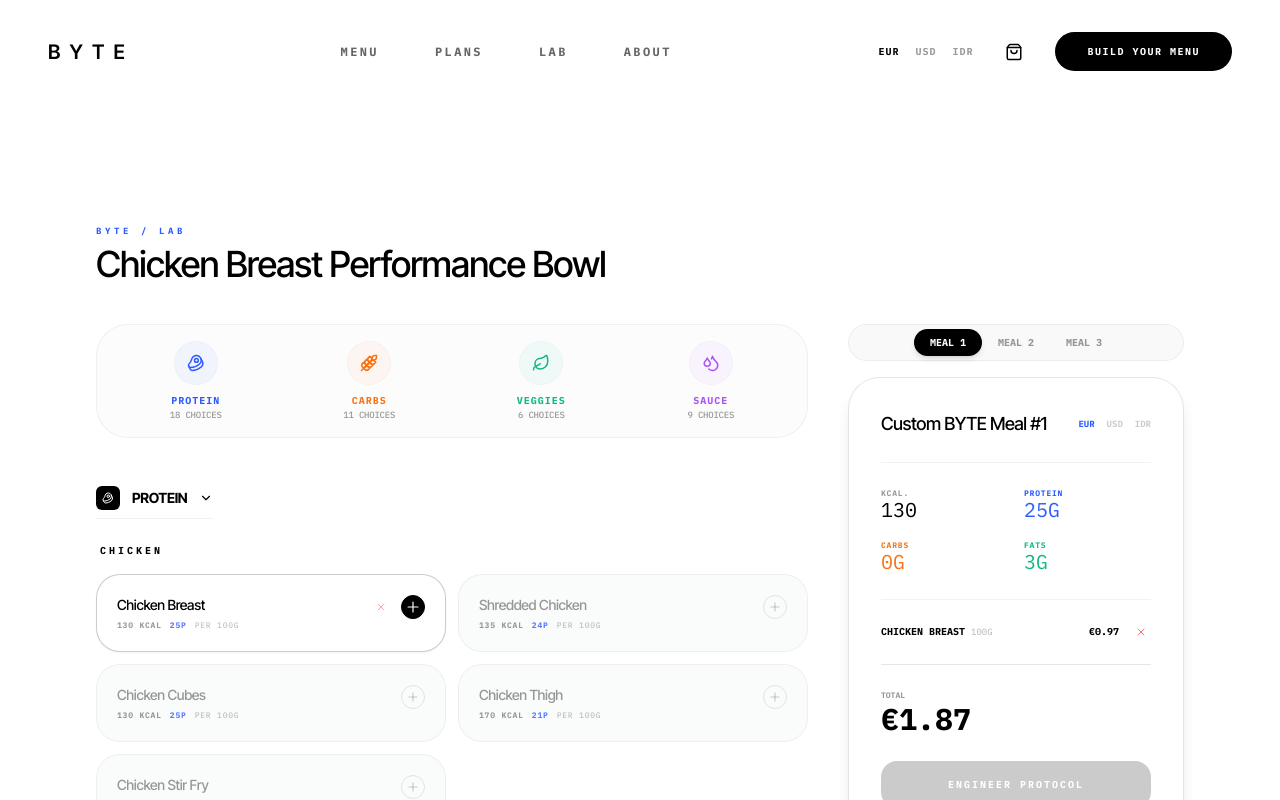
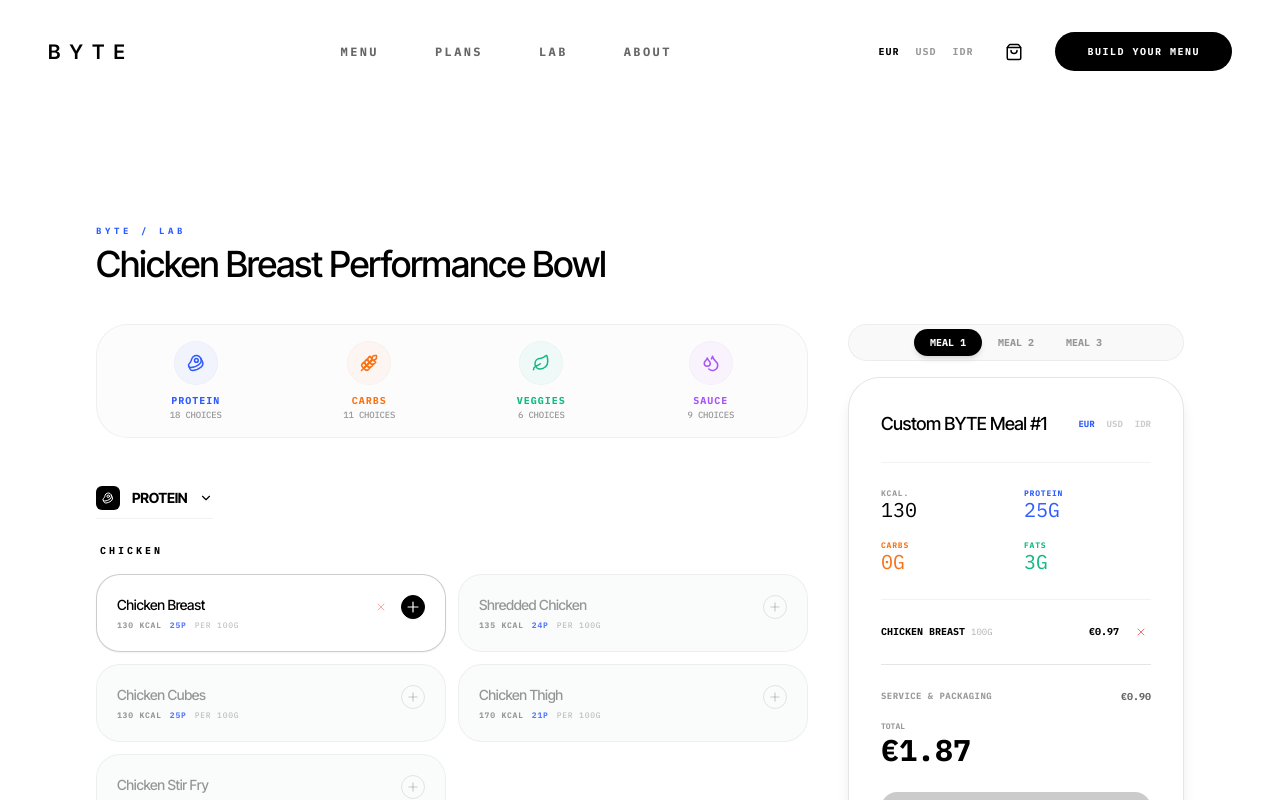
Before and after one commit to gitcipi/BYTELAB, a React (Vite) app: page /lab in a window 1280 px wide. Both pictures are taken after a click on the button 413 px from the left and 607 px from the top of the page. Shown: the top 800 px of the page. Built offline with nearby package versions, Linux system fonts and the light colour scheme.

Commit message:
fix(bill): add Service & Packaging fee visibility to bill

```diff
--- a/src/pages/Lab.tsx
+++ b/src/pages/Lab.tsx
@@ -455,6 +455,12 @@ const ByteLab = ({ currency: initialCurrency }: { currency: string }) => {
                 )}
               </div>
               <div className="pt-6 border-t border-black/10 mt-auto">
+                {totals.subtotal > 0 && (
+                  <div className="flex justify-between items-center mb-4">
+                    <span className="text-[9px] font-mono text-black/40 font-bold uppercase tracking-wider">Service & Packaging</span>
+                    <span className="text-[10px] font-mono font-bold text-black/60">{formatCurrency(0.90)}</span>
+                  </div>
+                )}
                 <div className="flex justify-between items-end mb-6"><div><span className="text-[8px] font-mono text-black/40 font-bold uppercase block">Total</span><span className="text-3xl font-mono text-black font-bold">{formatCurrency(totals.total)}</span></div></div>
                 <button
                   onClick={() => {
```
